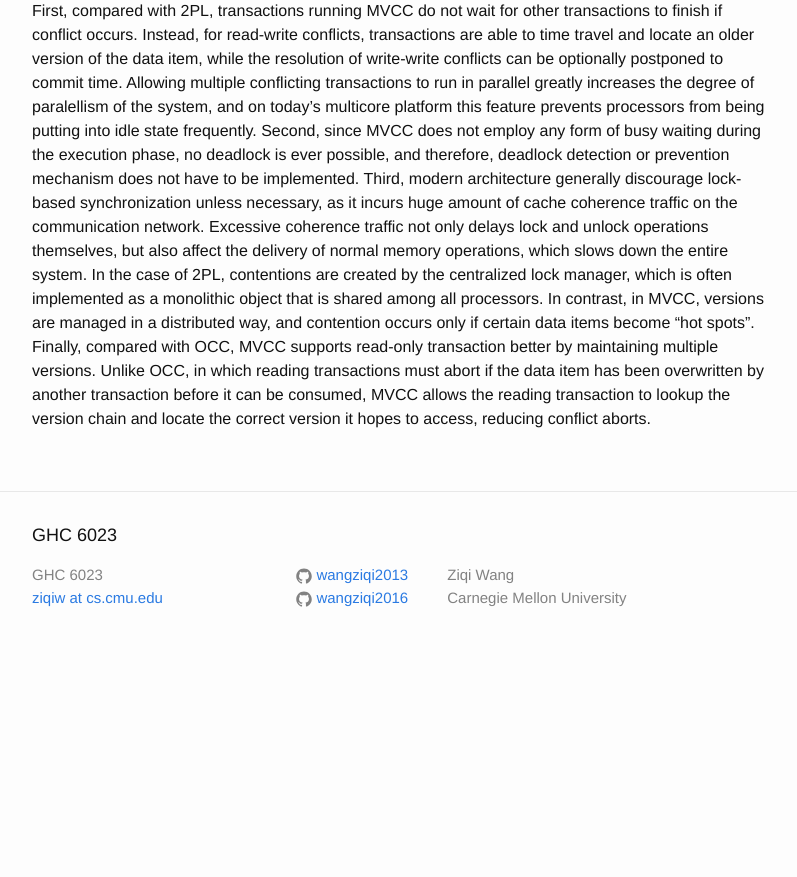
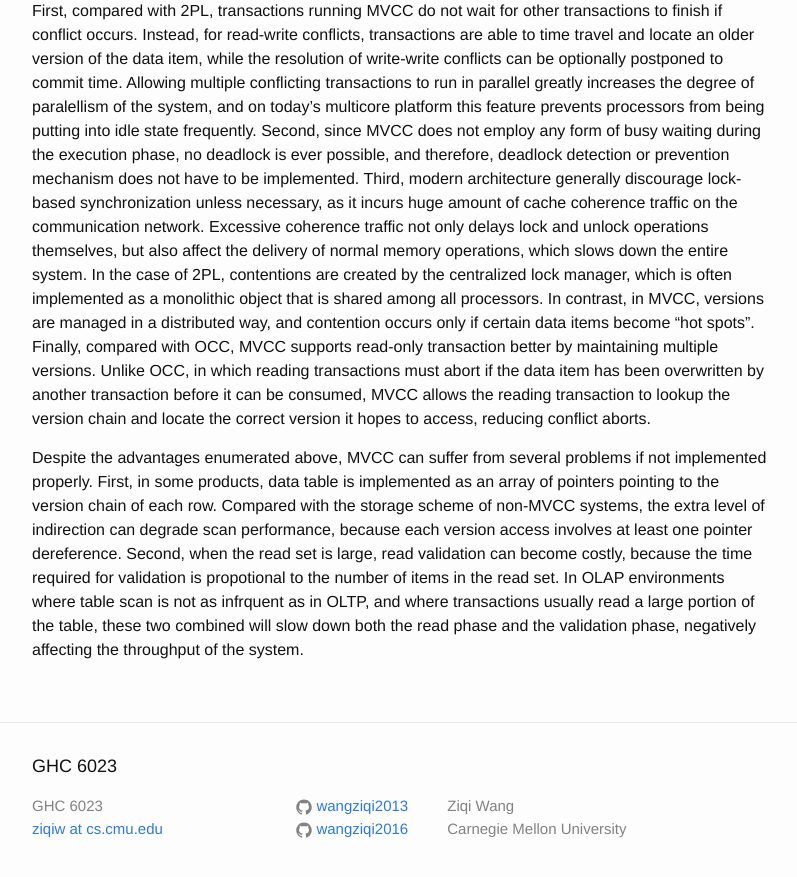
Before and after one commit to wangziqi2013/wangziqi2013.github.io, a Jekyll site: the page built from _posts/2018-07-09-Fast Serializable Multi-Version Concurrency Control for Main-Memory Database Systems.markdown, in a window 1280 px wide and 900 px high, scrolled down 1525 px. Shown: the top 877 px of the window, without its empty margins (238-1035 px from the left). Built offline with Jekyll 4.4.1, drawn with Linux system fonts in a browser that asks for light colours; before the commit the page ends 2194 px from its top, so only the background shows below that.

Commit message:
Finish problem

```diff
--- a/_posts/2018-07-09-Fast Serializable Multi-Version Concurrency Control for Main-Memory Database Systems.markdown
+++ b/_posts/2018-07-09-Fast Serializable Multi-Version Concurrency Control for Main-Memory Database Systems.markdown
@@ -65,3 +65,11 @@ in a distributed way, and contention occurs only if certain data items become "h
 MVCC supports read-only transaction better by maintaining multiple versions. Unlike OCC, in which reading transactions must
 abort if the data item has been overwritten by another transaction before it can be consumed, MVCC allows the
 reading transaction to lookup the version chain and locate the correct version it hopes to access, reducing conflict aborts.
+
+Despite the advantages enumerated above, MVCC can suffer from several problems if not implemented properly. First, in some
+products, data table is implemented as an array of pointers pointing to the version chain of each row. Compared with the
+storage scheme of non-MVCC systems, the extra level of indirection can degrade scan performance, because each version
+access involves at least one pointer dereference. Second, when the read set is large, read validation can become costly,
+because the time required for validation is propotional to the number of items in the read set. In OLAP environments where
+table scan is not as infrquent as in OLTP, and where transactions usually read a large portion of the table, these two
+combined will slow down both the read phase and the validation phase, negatively affecting the throughput of the system.
```
